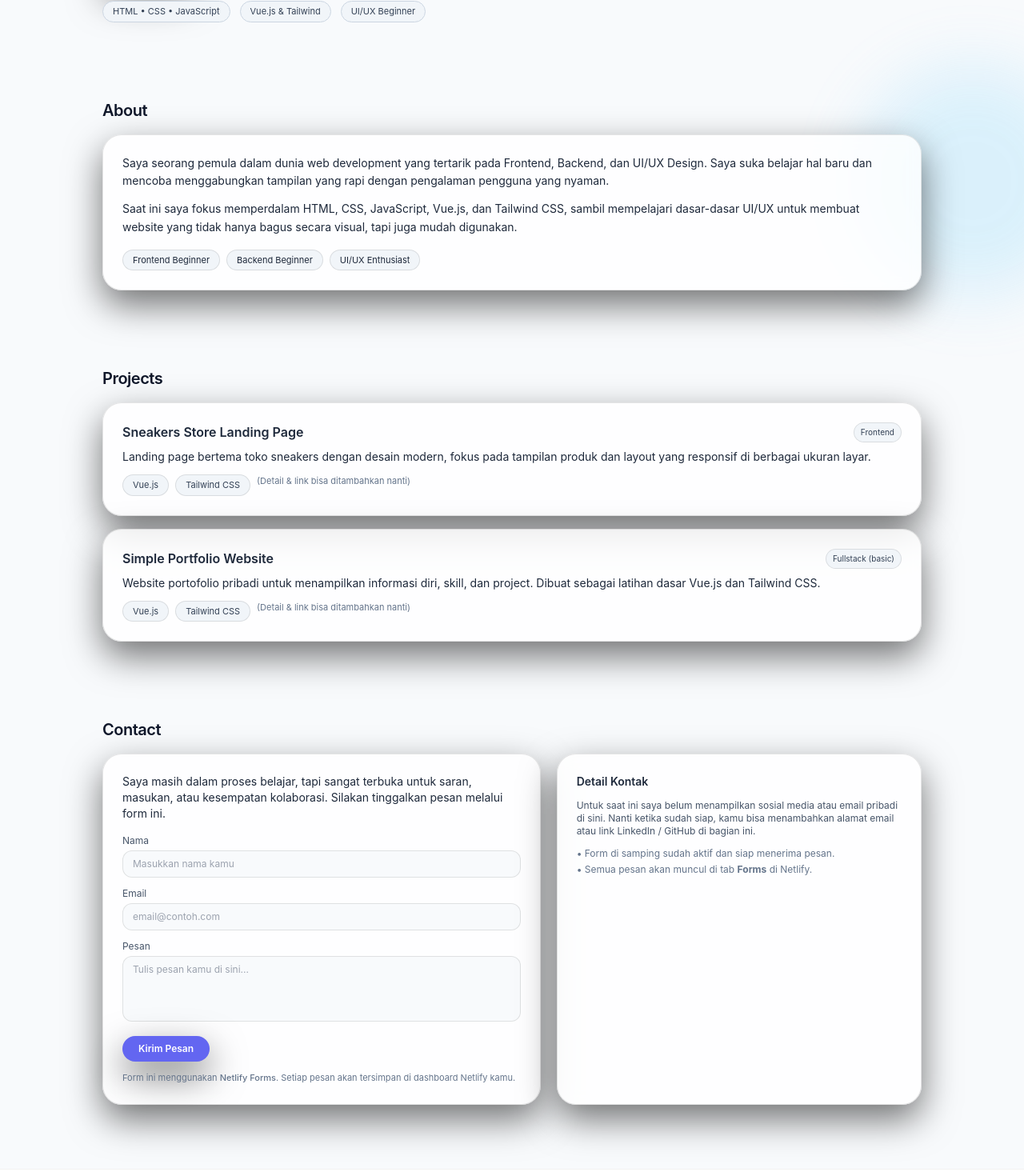
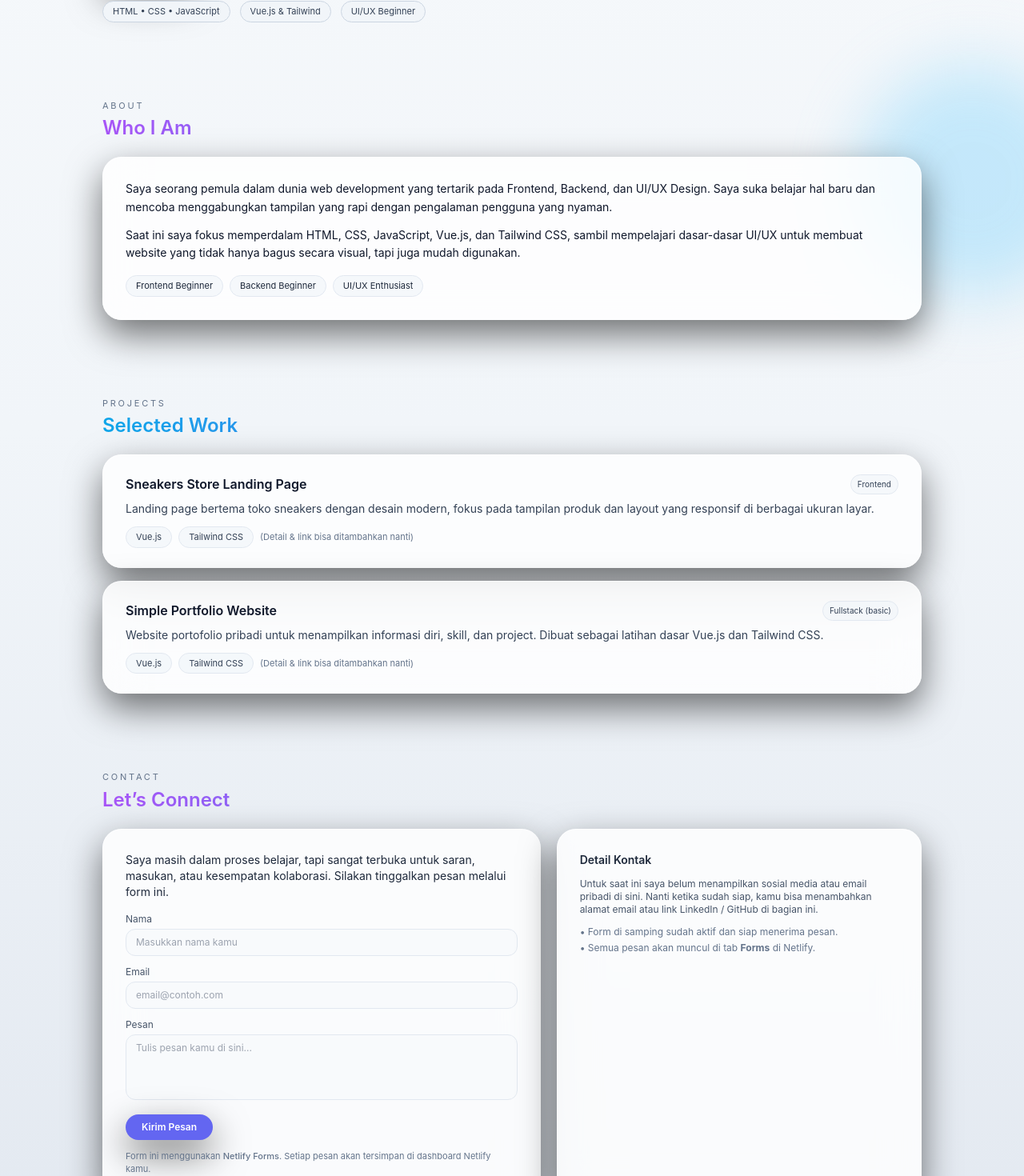
Before and after one commit to Zaidanelha/my-portofolio, a Vue app: page / in a window 1280 px wide. Shown: the part 558-2028 px from the top of the page at 80% size. Built offline with nearby package versions, Linux system fonts and the light colour scheme.

Commit message:
ubah tampilan

```diff
--- a/src/App.vue
+++ b/src/App.vue
@@ -40,12 +40,12 @@ const toggleTheme = () => {
 <template>
   <div
     class="min-h-screen transition-colors duration-500"
-    :class="isDark ? 'bg-background text-slate-100' : 'bg-slate-50 text-slate-900'"
+    :class="isDark ? 'bg-background text-slate-100' : 'text-slate-900'"
   >
     <!-- Glow background -->
-    <div class="pointer-events-none fixed inset-0 opacity-60">
+    <div class="pointer-events-none fixed inset-0">
       <div
-        class="absolute -top-40 -left-32 h-72 w-72 rounded-full blur-3xl mix-blend-soft-light"
+        class="absolute -top-40 -left-32 h-72 w-72 rounded-full blur-3xl mix-blend-soft-light opacity-60"
         :class="isDark ? 'bg-purple-600' : 'bg-purple-300'"
       ></div>
       <div
--- a/src/assets/main.css
+++ b/src/assets/main.css
@@ -13,7 +13,11 @@ html {
 }
 
 body {
-  @apply bg-slate-50 text-slate-900 font-sans antialiased transition-colors duration-300 ease-in-out;
+  @apply min-h-screen
+         bg-gradient-to-b from-slate-50 via-slate-100 to-slate-200
+         text-slate-900
+         font-sans antialiased
+         transition-colors duration-300 ease-in-out;
 }
 
 /* DARK MODE – aktif ketika body punya class "dark" */
--- a/src/components/About.vue
+++ b/src/components/About.vue
@@ -1,13 +1,22 @@
 <template>
   <section>
-    <h2 class="text-lg sm:text-xl font-semibold tracking-tight mb-4">
-      About
-    </h2>
+    <header class="mb-5">
+      <p
+        class="text-[11px] uppercase tracking-[0.25em] text-slate-500 dark:text-slate-400 mb-1"
+      >
+        About
+      </p>
+      <h2
+        class="text-xl sm:text-2xl font-semibold bg-gradient-to-r from-purple-500 to-sky-500 bg-clip-text text-transparent"
+      >
+        Who I Am
+      </h2>
+    </header>
 
     <div
-      class="rounded-3xl border px-5 py-5 sm:px-6 sm:py-6 shadow-soft backdrop-blur
-             bg-white/80 border-black/10 text-slate-800
-             dark:bg-surface/80 dark:border-white/10 dark:text-slate-100
+      class="rounded-3xl border px-5 py-5 sm:px-7 sm:py-7
+             bg-white/80 border-white/60 shadow-soft backdrop-blur-xl
+             dark:bg-surface/80 dark:border-white/10
              transition-colors duration-500"
     >
       <p class="text-sm leading-relaxed mb-3">
@@ -25,21 +34,21 @@
       <div class="flex flex-wrap gap-2 text-[11px]">
         <span
           class="rounded-full border px-3 py-1
-                 bg-slate-100 border-black/10 text-slate-800
+                 bg-slate-100/70 border-slate-200 text-slate-800
                  dark:bg-white/5 dark:border-white/10 dark:text-slate-200"
         >
           Frontend Beginner
         </span>
         <span
           class="rounded-full border px-3 py-1
-                 bg-slate-100 border-black/10 text-slate-800
+                 bg-slate-100/70 border-slate-200 text-slate-800
                  dark:bg-white/5 dark:border-white/10 dark:text-slate-200"
         >
           Backend Beginner
         </span>
         <span
           class="rounded-full border px-3 py-1
-                 bg-slate-100 border-black/10 text-slate-800
+                 bg-slate-100/70 border-slate-200 text-slate-800
                  dark:bg-white/5 dark:border-white/10 dark:text-slate-200"
         >
           UI/UX Enthusiast
--- a/src/components/Contact.vue
+++ b/src/components/Contact.vue
@@ -1,14 +1,23 @@
 <template>
   <section>
-    <h2 class="text-lg sm:text-xl font-semibold tracking-tight mb-4">
-      Contact
-    </h2>
+    <header class="mb-5">
+      <p
+        class="text-[11px] uppercase tracking-[0.25em] text-slate-500 dark:text-slate-400 mb-1"
+      >
+        Contact
+      </p>
+      <h2
+        class="text-xl sm:text-2xl font-semibold bg-gradient-to-r from-purple-500 to-sky-500 bg-clip-text text-transparent"
+      >
+        Let’s Connect
+      </h2>
+    </header>
 
     <div class="grid gap-5 lg:grid-cols-[minmax(0,1.2fr)_minmax(0,1fr)]">
-      <!-- Form (terhubung Netlify Forms) -->
+      <!-- Form -->
       <div
-        class="rounded-3xl border px-5 py-5 sm:px-6 sm:py-6 shadow-soft backdrop-blur
-               bg-white/80 border-black/10 text-slate-800
+        class="rounded-3xl border px-5 py-5 sm:px-7 sm:py-7 shadow-soft backdrop-blur-xl
+               bg-white/80 border-white/60 text-slate-800
                dark:bg-surface/80 dark:border-white/10 dark:text-slate-100
                transition-colors duration-500"
       >
@@ -17,7 +26,6 @@
           kesempatan kolaborasi. Silakan tinggalkan pesan melalui form ini.
         </p>
 
-        <!-- Penting: name, method, data-netlify, netlify-honeypot -->
         <form
           name="contact"
           method="POST"
@@ -25,7 +33,6 @@
           netlify-honeypot="bot-field"
           class="space-y-3"
         >
-          <!-- field honeypot (disembunyikan) -->
           <input type="hidden" name="form-name" value="contact" />
           <p class="hidden">
             <label>
@@ -41,7 +48,7 @@
               name="name"
               required
               class="w-full rounded-xl border px-3 py-2 text-xs outline-none transition-colors
-                     border-black/10 bg-slate-50 text-slate-900
+                     border-slate-200 bg-slate-50 text-slate-900
                      focus:border-accent/60
                      dark:border-white/10 dark:bg-background/70 dark:text-slate-100"
               placeholder="Masukkan nama kamu"
@@ -55,7 +62,7 @@
               name="email"
               required
               class="w-full rounded-xl border px-3 py-2 text-xs outline-none transition-colors
-                     border-black/10 bg-slate-50 text-slate-900
+                     border-slate-200 bg-slate-50 text-slate-900
                      focus:border-accent/60
                      dark:border-white/10 dark:bg-background/70 dark:text-slate-100"
               placeholder="email@contoh.com"
@@ -69,7 +76,7 @@
               name="message"
               required
               class="w-full rounded-xl border px-3 py-2 text-xs outline-none resize-none transition-colors
-                     border-black/10 bg-slate-50 text-slate-900
+                     border-slate-200 bg-slate-50 text-slate-900
                      focus:border-accent/60
                      dark:border-white/10 dark:bg-background/70 dark:text-slate-100"
               placeholder="Tulis pesan kamu di sini..."
@@ -92,8 +99,8 @@
 
       <!-- Info kontak -->
       <div
-        class="rounded-3xl border px-5 py-5 sm:px-6 sm:py-6 shadow-soft backdrop-blur
-               bg-white/80 border-black/10 text-slate-800
+        class="rounded-3xl border px-5 py-5 sm:px-7 sm:py-7 shadow-soft backdrop-blur-xl
+               bg-white/80 border-white/60 text-slate-800
                dark:bg-surface/80 dark:border-white/10 dark:text-slate-100
                transition-colors duration-500"
       >
--- a/src/components/Projects.vue
+++ b/src/components/Projects.vue
@@ -19,43 +19,52 @@ const projects = [
 
 <template>
   <section>
-    <h2 class="text-lg sm:text-xl font-semibold tracking-tight mb-4">
-      Projects
-    </h2>
+    <header class="mb-5">
+      <p
+        class="text-[11px] uppercase tracking-[0.25em] text-slate-500 dark:text-slate-400 mb-1"
+      >
+        Projects
+      </p>
+      <h2
+        class="text-xl sm:text-2xl font-semibold bg-gradient-to-r from-sky-500 to-purple-500 bg-clip-text text-transparent"
+      >
+        Selected Work
+      </h2>
+    </header>
 
     <div class="space-y-4">
       <article
         v-for="project in projects"
         :key="project.title"
-        class="group rounded-3xl border px-5 py-5 sm:px-6 sm:py-6 shadow-soft backdrop-blur
-               bg-white/80 border-black/10 text-slate-800
-               dark:bg-surface/80 dark:border-white/10 dark:text-slate-100
-               hover:-translate-y-0.5 hover:shadow-lg dark:hover:border-accent/60
-               transition-all duration-300"
+        class="group rounded-3xl border px-5 py-5 sm:px-7 sm:py-6
+               bg-white/80 border-white/60 shadow-soft backdrop-blur-xl
+               dark:bg-surface/80 dark:border-white/10
+               transition-all duration-300
+               hover:-translate-y-1 hover:shadow-xl hover:border-accent/70"
       >
         <div class="flex items-start justify-between gap-3 mb-2">
-          <h3 class="text-sm sm:text-base font-semibold">
+          <h3 class="text-sm sm:text-base font-semibold text-slate-900 dark:text-slate-50">
             {{ project.title }}
           </h3>
           <span
             class="text-[10px] rounded-full border px-2 py-1 whitespace-nowrap
-                   bg-slate-100 border-black/10 text-slate-700
+                   bg-slate-100/70 border-slate-200 text-slate-700
                    dark:bg-white/5 dark:border-white/10 dark:text-slate-200"
           >
             {{ project.role }}
           </span>
         </div>
 
-        <p class="text-xs sm:text-sm mb-3">
+        <p class="text-xs sm:text-sm mb-3 text-slate-700 dark:text-slate-200">
           {{ project.description }}
         </p>
 
-        <div class="flex flex-wrap gap-2 text-[11px]">
+        <div class="flex flex-wrap items-center gap-2 text-[11px]">
           <span
             v-for="tech in project.stack"
             :key="tech"
             class="rounded-full border px-3 py-1
-                   bg-slate-100 border-black/10 text-slate-700
+                   bg-slate-100/70 border-slate-200 text-slate-700
                    dark:bg-white/5 dark:border-white/10 dark:text-slate-200"
           >
             {{ tech }}
```
